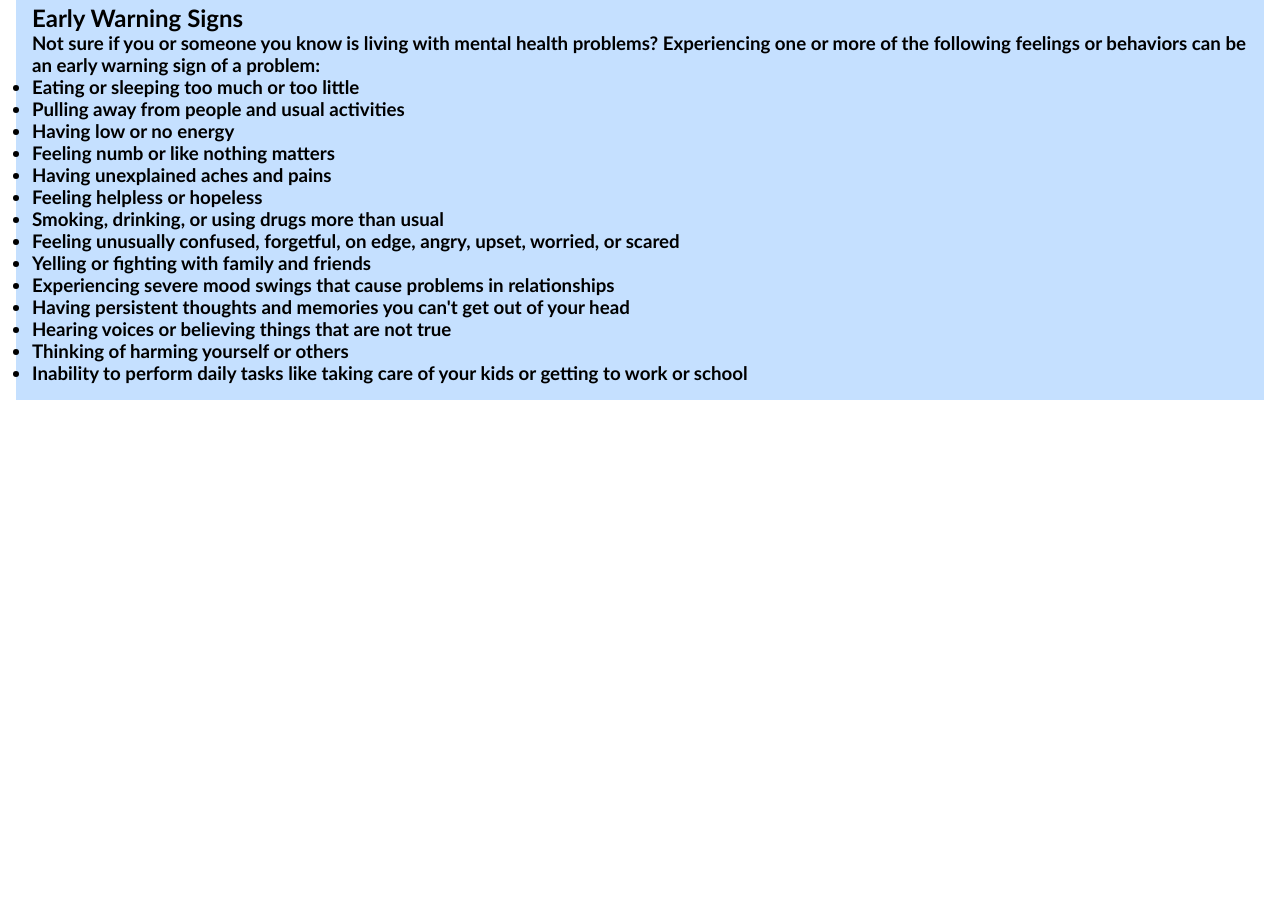
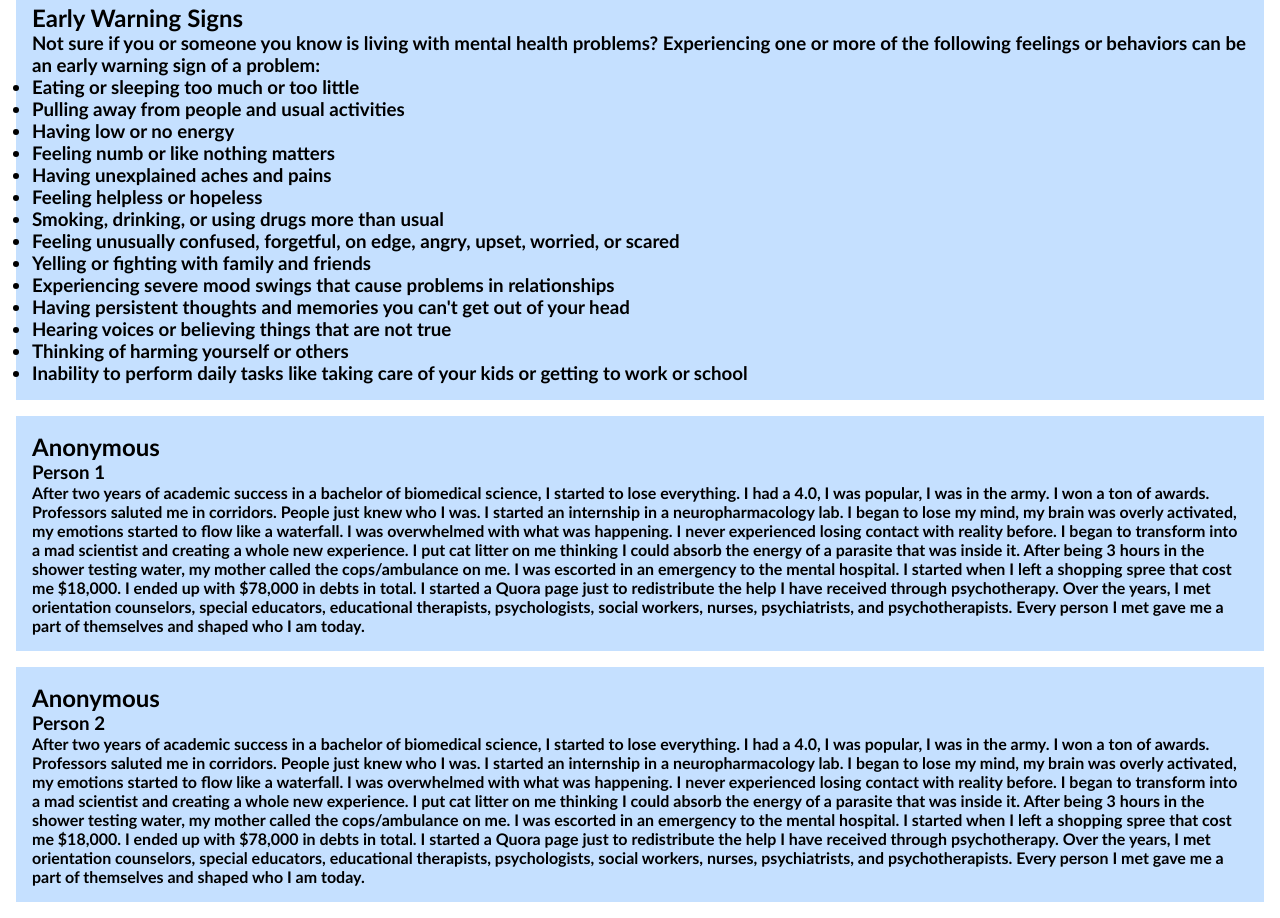
Before and after one commit to khushipy/mentalhealth-gfg-hackathon, a plain HTML site: page about.html in a window 1280 px wide. Shown: the part 432-1350 px from the top of the page. Before the commit the page ends 848 px from the top, so only its background shows below. Drawn offline with Linux system fonts and the light colour scheme.

Commit message:
Update about.html

```diff
--- a/about.html
+++ b/about.html
@@ -67,6 +67,30 @@ Although the terms are often used interchangeably, poor mental health and mental
       <li>Thinking of harming yourself or others</li>
       <li>Inability to perform daily tasks like taking care of your kids or getting to work or school</li>
     </ul> </h3></div>
+     <div class="content2">
+      <h2>Anonymous</h2>
+      <h3>Person 1</h3>
+      <h4>
+        After two years of academic success in a bachelor of biomedical science, I started to lose everything. I had a 4.0, I was popular, I was in the army. I won a ton of awards. Professors saluted me in corridors. People just knew who I was.
+
+I started an internship in a neuropharmacology lab. I began to lose my mind, my brain was overly activated, my emotions started to flow like a waterfall. I was overwhelmed with what was happening. I never experienced losing contact with reality before. I began to transform into a mad scientist and creating a whole new experience. I put cat litter on me thinking I could absorb the energy of a parasite that was inside it.
+
+After being 3 hours in the shower testing water, my mother called the cops/ambulance on me. I was escorted in an emergency to the mental hospital. I started when I left a shopping spree that cost me $18,000. I ended up with $78,000 in debts in total.
+
+I started a Quora page just to redistribute the help I have received through psychotherapy. Over the years, I met orientation counselors, special educators, educational therapists, psychologists, social workers, nurses, psychiatrists, and psychotherapists. Every person I met gave me a part of themselves and shaped who I am today.
+      </h4></div>
+      <div class="content2">
+        <h2>Anonymous</h2>
+        <h3>Person 2</h3>
+            <h4>
+              After two years of academic success in a bachelor of biomedical science, I started to lose everything. I had a 4.0, I was popular, I was in the army. I won a ton of awards. Professors saluted me in corridors. People just knew who I was.
+
+      I started an internship in a neuropharmacology lab. I began to lose my mind, my brain was overly activated, my emotions started to flow like a waterfall. I was overwhelmed with what was happening. I never experienced losing contact with reality before. I began to transform into a mad scientist and creating a whole new experience. I put cat litter on me thinking I could absorb the energy of a parasite that was inside it.
+
+      After being 3 hours in the shower testing water, my mother called the cops/ambulance on me. I was escorted in an emergency to the mental hospital. I started when I left a shopping spree that cost me $18,000. I ended up with $78,000 in debts in total.
+
+      I started a Quora page just to redistribute the help I have received through psychotherapy. Over the years, I met orientation counselors, special educators, educational therapists, psychologists, social workers, nurses, psychiatrists, and psychotherapists. Every person I met gave me a part of themselves and shaped who I am today.
+            </h4></div></h4></div>
 
 </body>
 </html>
```
